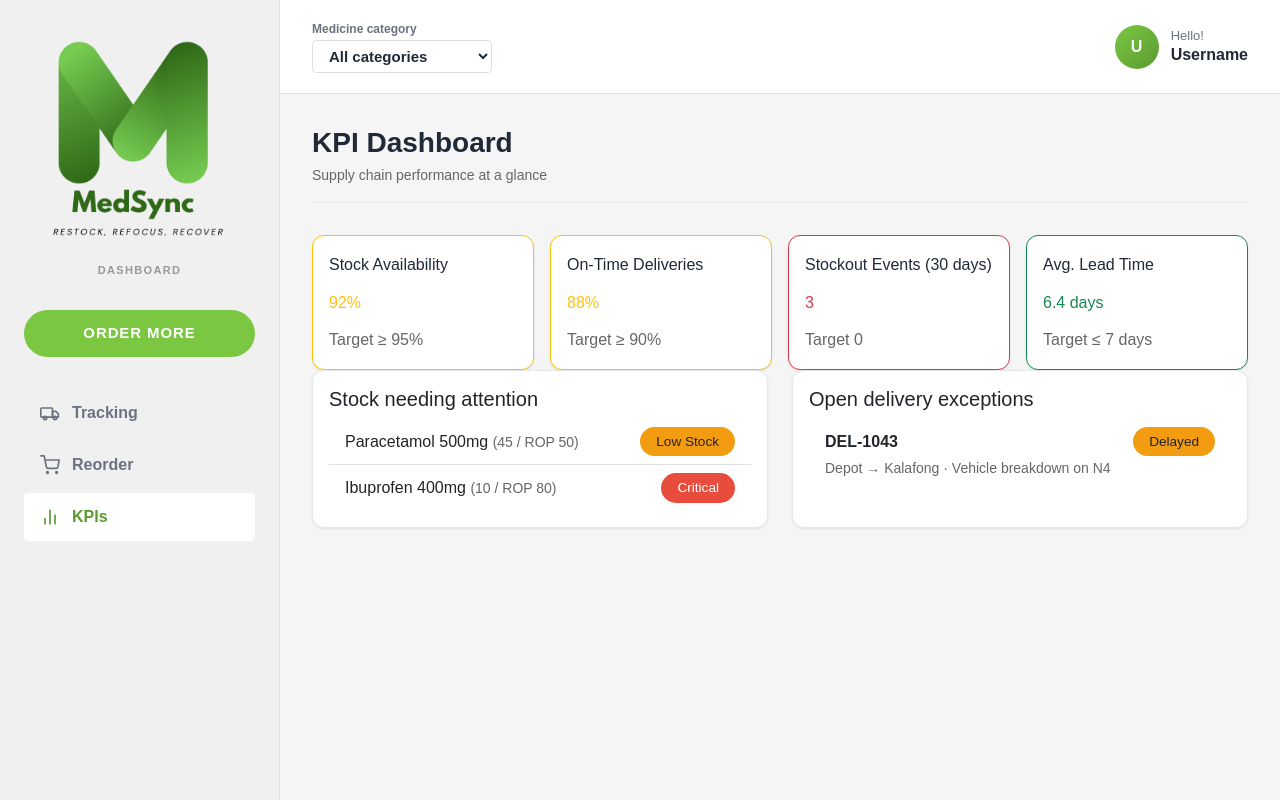
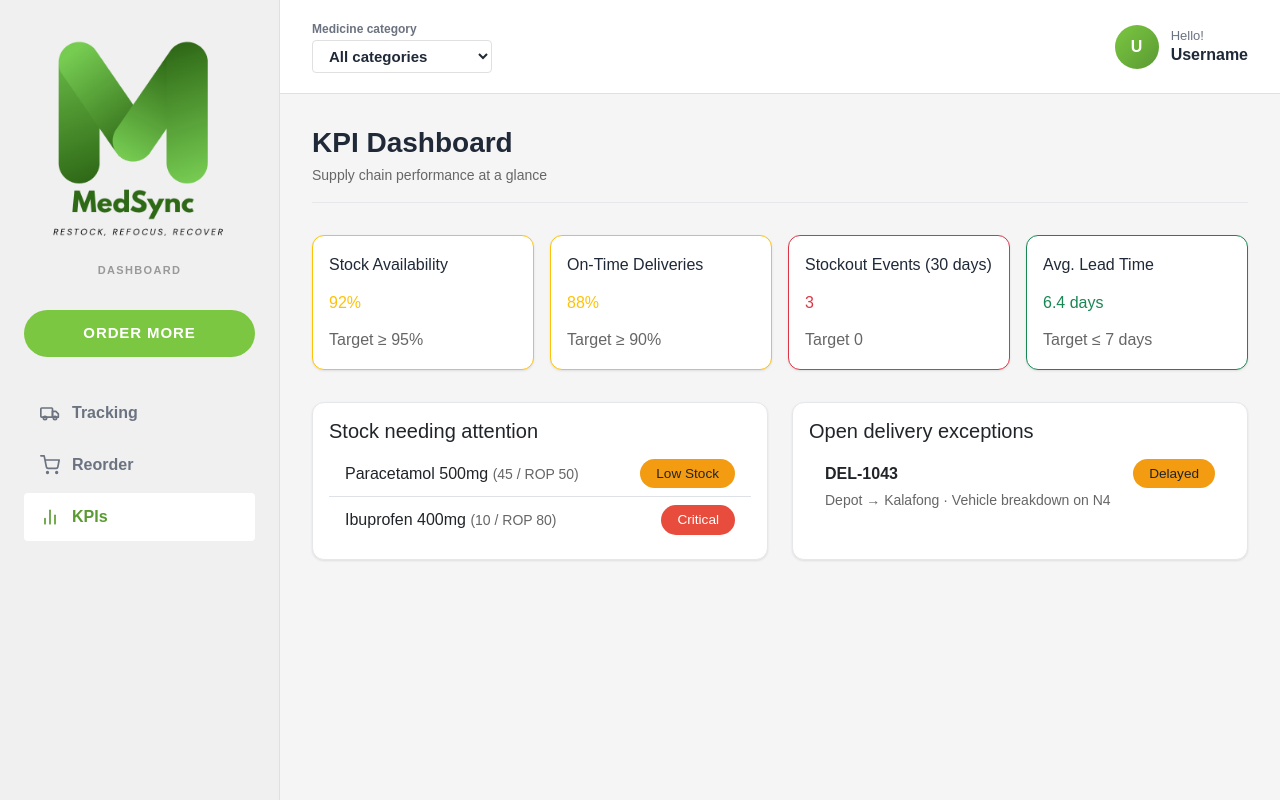
Before and after one commit to u24645177/BFB321_Group4_Project, a Flask app: page /kpis in a window 1280 px wide. Run offline with Flask 3, Linux system fonts and the light colour scheme.

Commit message:
fixing kpi box spacing and adding spacing to sections

```diff
--- a/static/css/pages.css
+++ b/static/css/pages.css
@@ -423,6 +423,12 @@
     width: 100% !important;
 }
 
+/* Section spacing - adds margin-bottom to section elements */
+.mb-section {
+    margin-bottom: var(--spacing-2xl) !important;
+}
+
+
 /* Form Fieldsets */
 fieldset {
     border: none;
```
